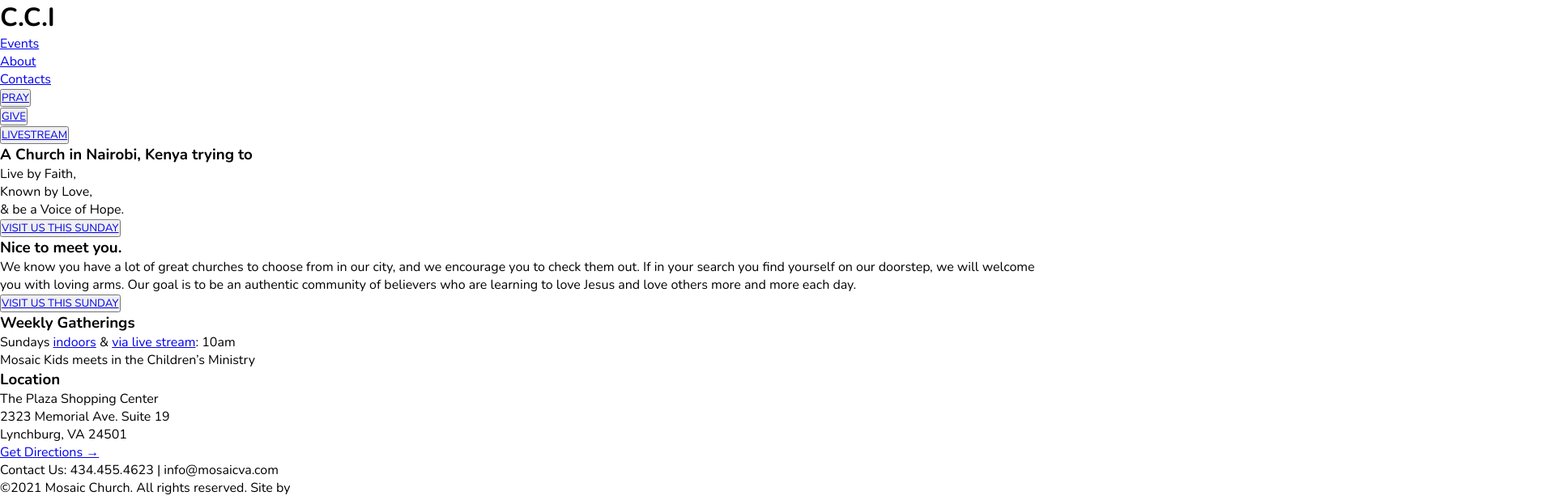
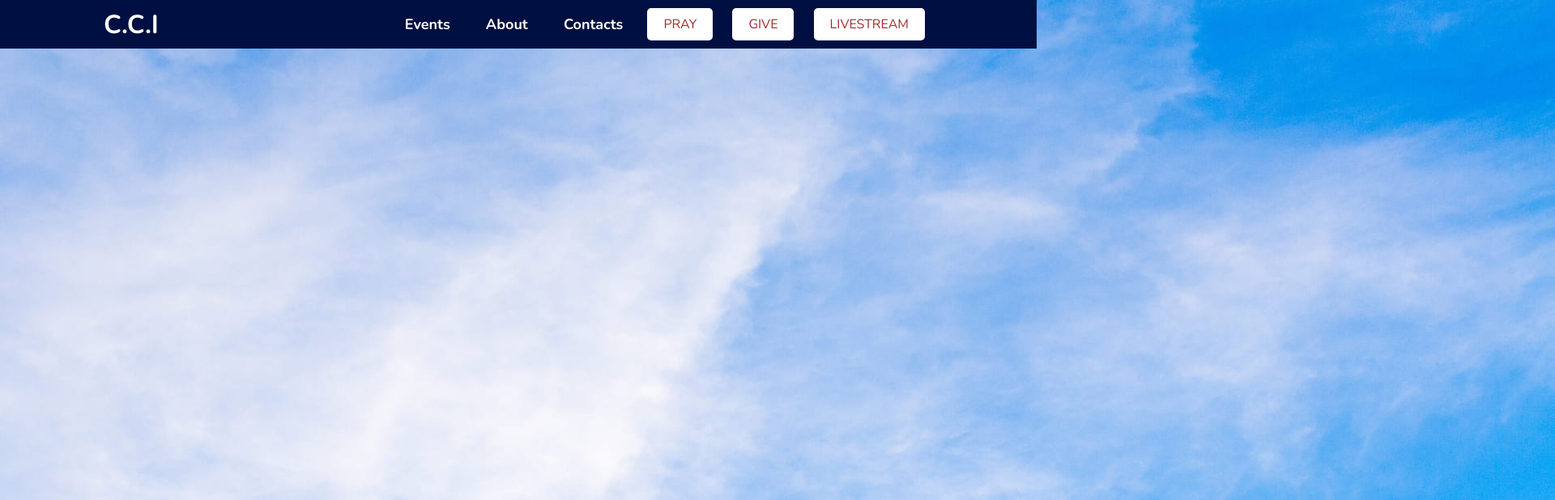
Before and after one commit to ndurivin/CCI-Project, a plain HTML site: page index.html in a window 1280 px wide. Shown: the top 618 px of the page at 81% size, 1920 px wide, since content can reach past the window. Drawn offline with nearby package versions, Linux system fonts and the light colour scheme.

Commit message:
styling of navbar

```diff
--- a/assets/css/styles.css
+++ b/assets/css/styles.css
@@ -3,5 +3,76 @@
     font-family: 'Nunito', sans-serif;
     margin: 0;
     padding: 0;
-    box-sizing: border-box;
 }
+
+#navbar-main{
+    width: 100%;
+    background-color: rgb(0, 15, 65);
+    height: 60px;
+    position: fixed;
+    z-index: 2;
+}
+
+#navbar{
+    width: 80%;
+    margin: auto;
+    display: flex;
+    align-items: center;
+}
+
+.nav-logo{
+    float: left;
+    flex: 1;
+
+}
+.nav-logo h1 a{
+    font-size: 45;
+    color: #fff;
+    text-decoration: none;
+
+}
+
+
+.nav-about li{
+    display: inline;
+    margin: 20px;
+}
+
+.nav-about li a{
+    color: #ffff;
+    text-decoration: none;
+    list-style: none;
+    font-weight: 700;
+}
+
+.nav-about li a{
+    color: #fff;
+    text-decoration: none;
+    list-style: none;
+    font-weight: 700;
+    font-size: 18px;
+}
+
+.nav-about li a:hover{
+    color: green;
+}
+
+.nav-buttons{
+    float: right;
+}
+
+.nav-buttons a{
+    text-decoration: none;
+    list-style: none;
+    color: brown;
+    font-size: 16px;
+    margin: 20px;
+}
+
+.nav-buttons .btn-nav{
+    margin: 10px;
+    height: 40px;
+    border-radius: 5px;
+    background-color: #ffff;
+    border: none;
+}
--- a/index.html
+++ b/index.html
@@ -11,9 +11,10 @@
 <body>
     <div class="main-container">
        <!--This is the navbar section-->
-        <div class="navbar">
+        <div id="navbar-main">
+            <div id="navbar">
                 <div class="nav-logo">
-                <h1>C.C.I</h1>
+                    <h1><a href="index.html">C.C.I</a> </h1>
                     <!--<img src="" alt=""> In case of a logo picture, put it here-->
                 </div>
                 <div class="nav-about">
@@ -24,18 +25,21 @@
                     </ul>
                 </div>
                 <div class="nav-buttons">
-                <ul>
-                    <li><button> <a href="#">PRAY</a></button></li>
-                    <li><button> <a href="#">GIVE</a></button></li>
-                    <li><button> <a href="#">LIVESTREAM</a></button></li>
+                        <button class="btn-nav"><a href="#">PRAY</a></button>
+                        <button class="btn-nav"><a href="#">GIVE</a></button>
+                        <button class="btn-nav"><a href="#">LIVESTREAM</a></button>
+
+                </div>
             </div>
         </div>
         <!--This is the end of the navbar section-->
 
         <!--This is the start of the hero section-->
-        <div class="hero-section">
+        <div class="hero-section-main">
+            <img src="/assets/images/pic3.jpg" alt="">
+            <div class="hero-content">
                 <div class="hero-title">
-                <h3>A Church in Nairobi, Kenya trying to</h3>
+                    <h2>A Church in Nairobi, Kenya trying to</h2>
                 </div>
                 <div class="hero-message">
                     <p>Live by <span>Faith,</span> </p>
@@ -43,6 +47,7 @@
                         <p>& be a Voice of  <span>Hope.</span></p>
                 </div>
                         <button class="btn-visit"> <a href="#">VISIT US THIS SUNDAY</a></button>
+            </div>
 
         </div>
         <!--This is the end of the hero section-->
```
Also changed, not shown: assets/images/logo.gif (added), assets/images/pic.jpg (added), assets/images/pic1.jpeg (added), assets/images/pic2.jpg (added), assets/images/pic3.jpg (added). Lines whose indentation alone changed are shown as unchanged.
